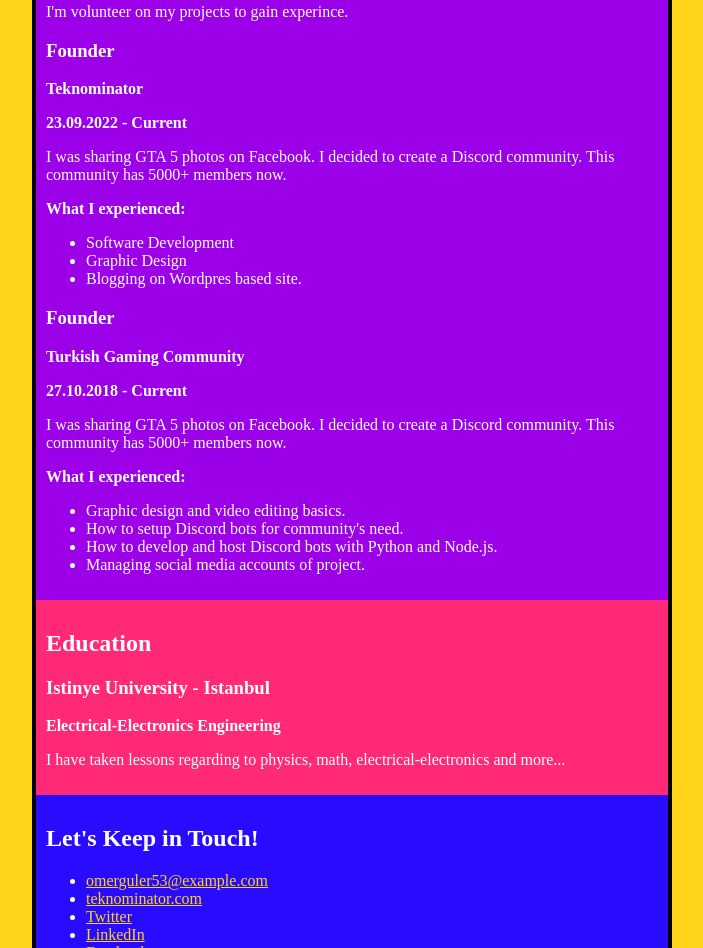
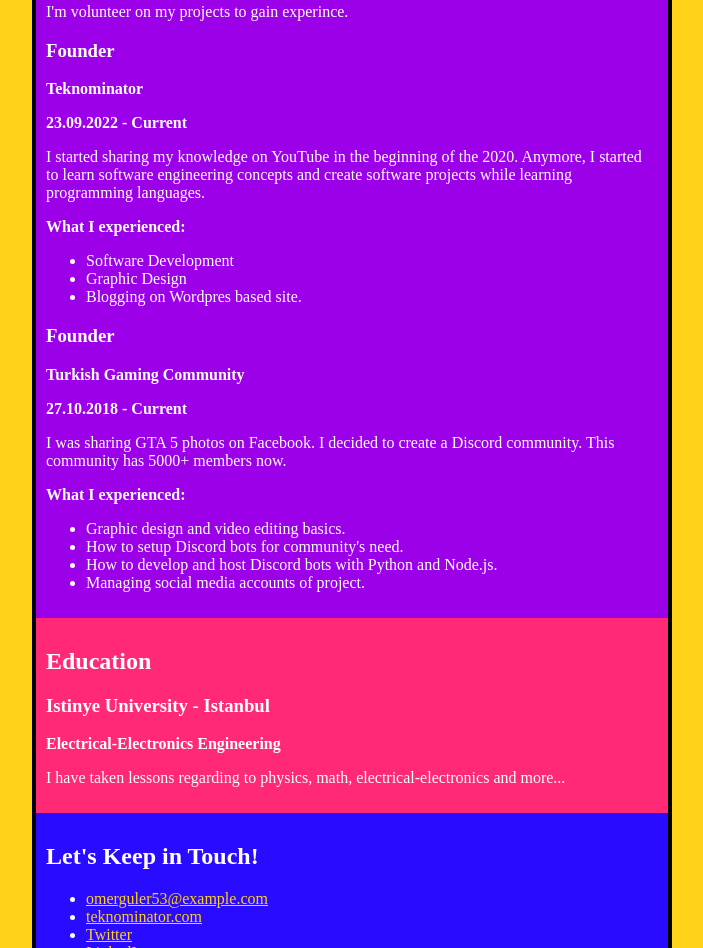
Before and after one commit to bergaman9/Retro-Portfolio, a plain HTML site: page index.html in a window 1280 px wide. Shown: the part 1148-2096 px from the top of the page, without its empty margins (288-991 px from the left). Drawn offline with Linux system fonts and the light colour scheme.

Commit message:
teknopminator p update

```diff
--- a/index.html
+++ b/index.html
@@ -21,8 +21,8 @@
     <!-- ********************  PROJECTS / PORTFOLIO  ********************* -->
     <section class="projects">
       <h2>Featured Projects</h2>
-      <p>View selected projects below. More information can be found at <a
-          href="https://github.com/bergaman9">my GitHub</a>.</p>
+      <p>View selected projects below. More information can be found at <a href="https://github.com/bergaman9">my
+          GitHub</a>.</p>
 
       <!-- Copy the whole <section> block to add more projects. -->
       <section>
@@ -52,8 +52,8 @@
         <h3>Founder</h3>
         <p><b>Teknominator</b></p>
         <p><b>23.09.2022 - Current</b></p>
-        <p>I was sharing GTA 5 photos on Facebook. I decided to create a Discord community. This community has 5000+
-          members now.</p>
+        <p>I started sharing my knowledge on YouTube in the beginning of the 2020. Anymore, I started to learn software
+          engineering concepts and create software projects while learning programming languages.</p>
         <p><b>What I experienced:</b></p>
         <ul>
           <li>Software Development</li>
```
